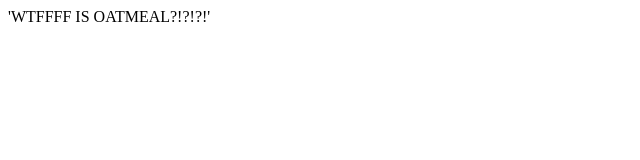
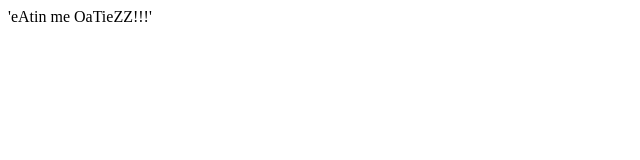
Before and after one commit to cmsmith1217/HTMLprework, a plain HTML site: page index.html in a window 1280 px wide. Shown: the full height of the page, 0-640 px from the left. Drawn offline with Linux system fonts and the light colour scheme.

Commit message:
addedOATIEZ

```diff
--- a/index.html
+++ b/index.html
@@ -4,6 +4,6 @@
         <title>'TITLE OF PAGE'</title>
     </head>
     <body>
-        'WTFFFF IS OATMEAL?!?!?!'
+        'eAtin me OaTieZZ!!!'
     </body>
 </html>
```
